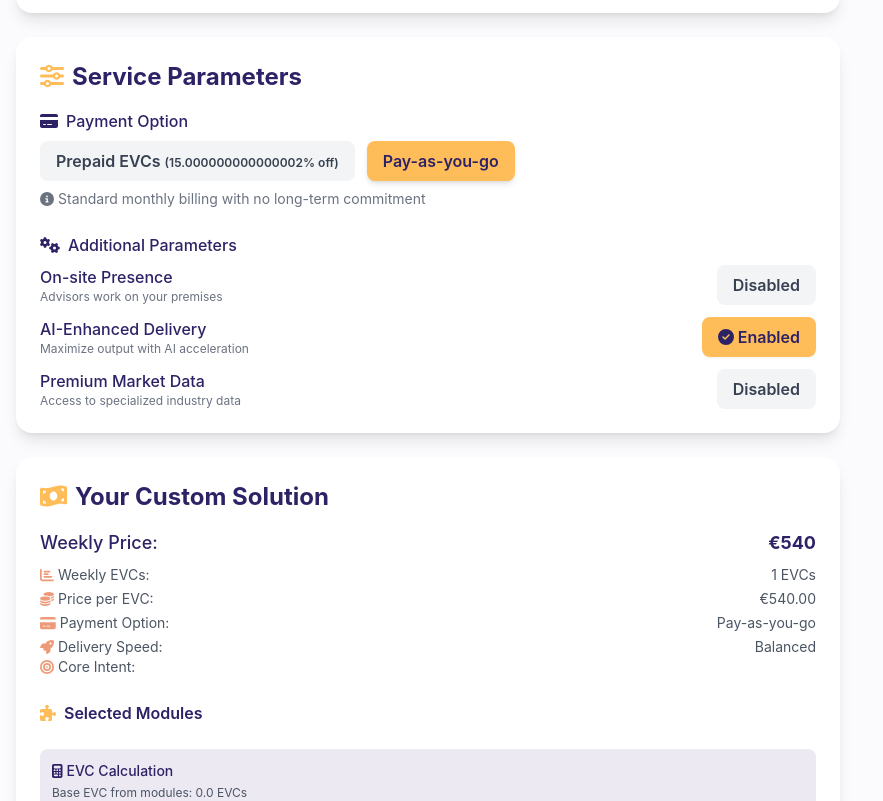
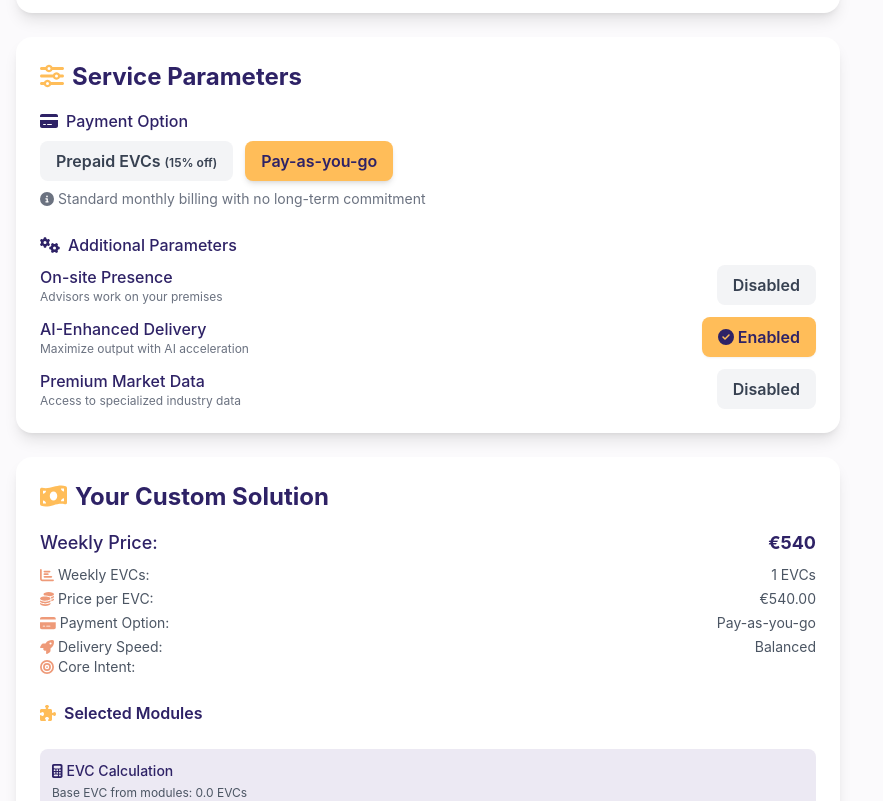
Before and after one commit to elexive-com/elexive-calc, a React (Create React App) app: page / in a window 1280 px wide. Shown: the part 2158-2959 px from the top of the page, without its empty margins (0-883 px from the left). Built offline with nearby package versions, Linux system fonts and the light colour scheme.

Commit message:
fixed the 15% display on the button

```diff
--- a/src/CalculatorApp.jsx
+++ b/src/CalculatorApp.jsx
@@ -14,6 +14,18 @@ import {
   faCalculator, faEnvelope, faExchangeAlt,
   faLayerGroup, faTasks, faProjectDiagram
 } from '@fortawesome/free-solid-svg-icons';
+
+// Helper function to get discount label
+const getDiscountLabel = (priceModifier) => {
+  if (priceModifier !== 1) {
+    return (
+      <span className="ml-1 text-xs">
+        ({((1.00 - priceModifier) * 100).toFixed(0)}% off)
+      </span>
+    );
+  }
+  return null;
+};
 
 // Helper function to get icon for module
 const getModuleIcon = (pillar, name) => {
@@ -510,11 +522,7 @@ const CalculatorApp = () => {
                   }`}
                 >
                   {details.name}
-                  {details.priceModifier !== 1 && (
-                    <span className="ml-1 text-xs">
-                      ({(1 - details.priceModifier) * 100}% off)
-                    </span>
-                  )}
+                  {getDiscountLabel(details.priceModifier)}
                 </button>
               ))}
             </div>
```
